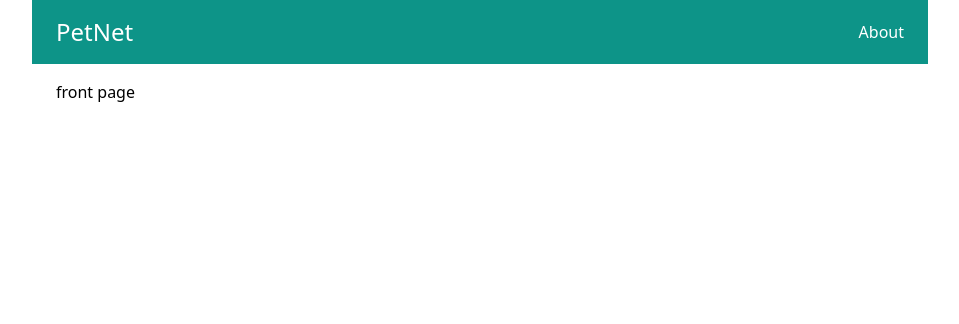
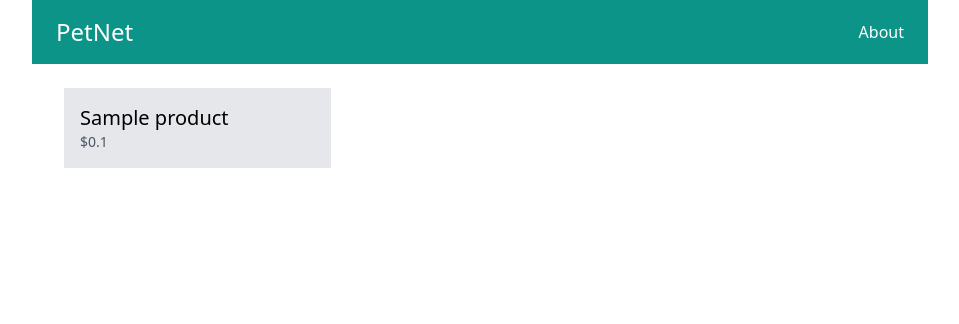
Before and after one commit to vladiiii/EcomDjango, a Django app: page / in a window 1280 px wide. Shown: the top 324 px of the page, without its empty margins (160-1119 px from the left). Run offline with Django 4.2, Linux system fonts and the light colour scheme; tables that the repository leaves empty hold one stand-in row (values such as "Sample post"); some libraries are stand-ins or nearby versions.

Commit message:
added products to front page

```diff
--- a/core/templates/core/frontpage.html
+++ b/core/templates/core/frontpage.html
@@ -5,5 +5,14 @@ welcome
 {% endblock title %}
 
 {% block content %}
-front page
+    <div class="flex flex-wrap ">
+        {% for product in products %}
+            <div class="product w-1/3 p-2">
+                <div class="bg-gray-200 p-4">
+                    <h2 class="text-xl">{{product.title}}</h2>
+                    <p class="text-sm text-gray-600">${{product.get_display_price}}</p>
+                </div>
+            </div>
+        {% endfor %}
+    </div>
 {% endblock content %}
--- a/core/views.py
+++ b/core/views.py
@@ -1,8 +1,10 @@
 from django.shortcuts import render
+from store.models import Product
 
 
 def front_page(request):
-    return render(request, "core/frontpage.html")
+    products = Product.objects.all()[0:6]
+    return render(request, "core/frontpage.html", {"products": products})
 
 
 def about(request):
--- a/store/models.py
+++ b/store/models.py
@@ -23,5 +23,11 @@ class Product(models.Model):
     created_at = models.DateTimeField(auto_now_add=True)
     updated_at = models.DateTimeField(auto_now=True)
 
+    class Meta:
+        ordering = ("-created_at",)
+
     def __str__(self):
         return self.title
+
+    def get_display_price(self):
+        return self.price / 100
```
